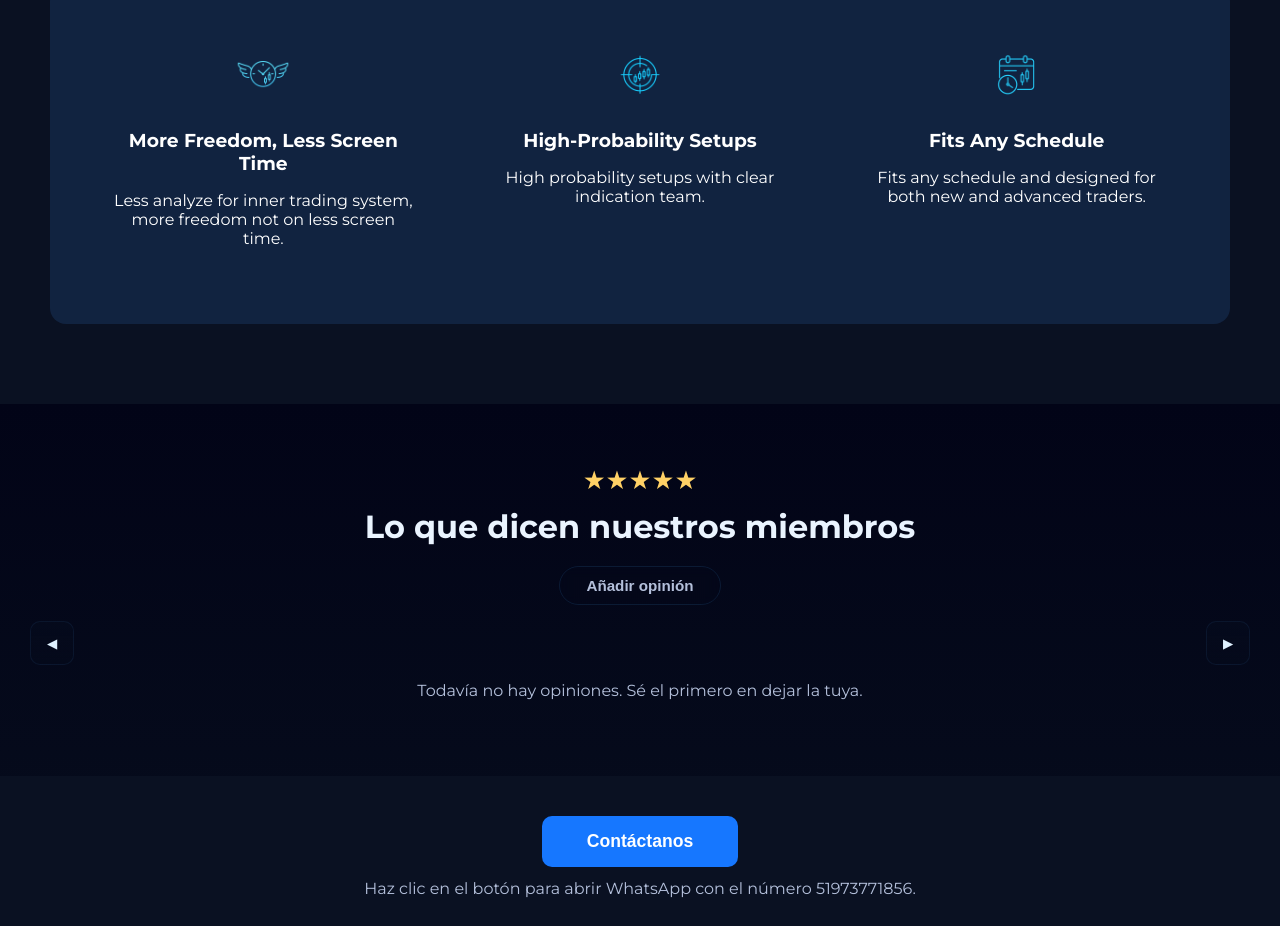
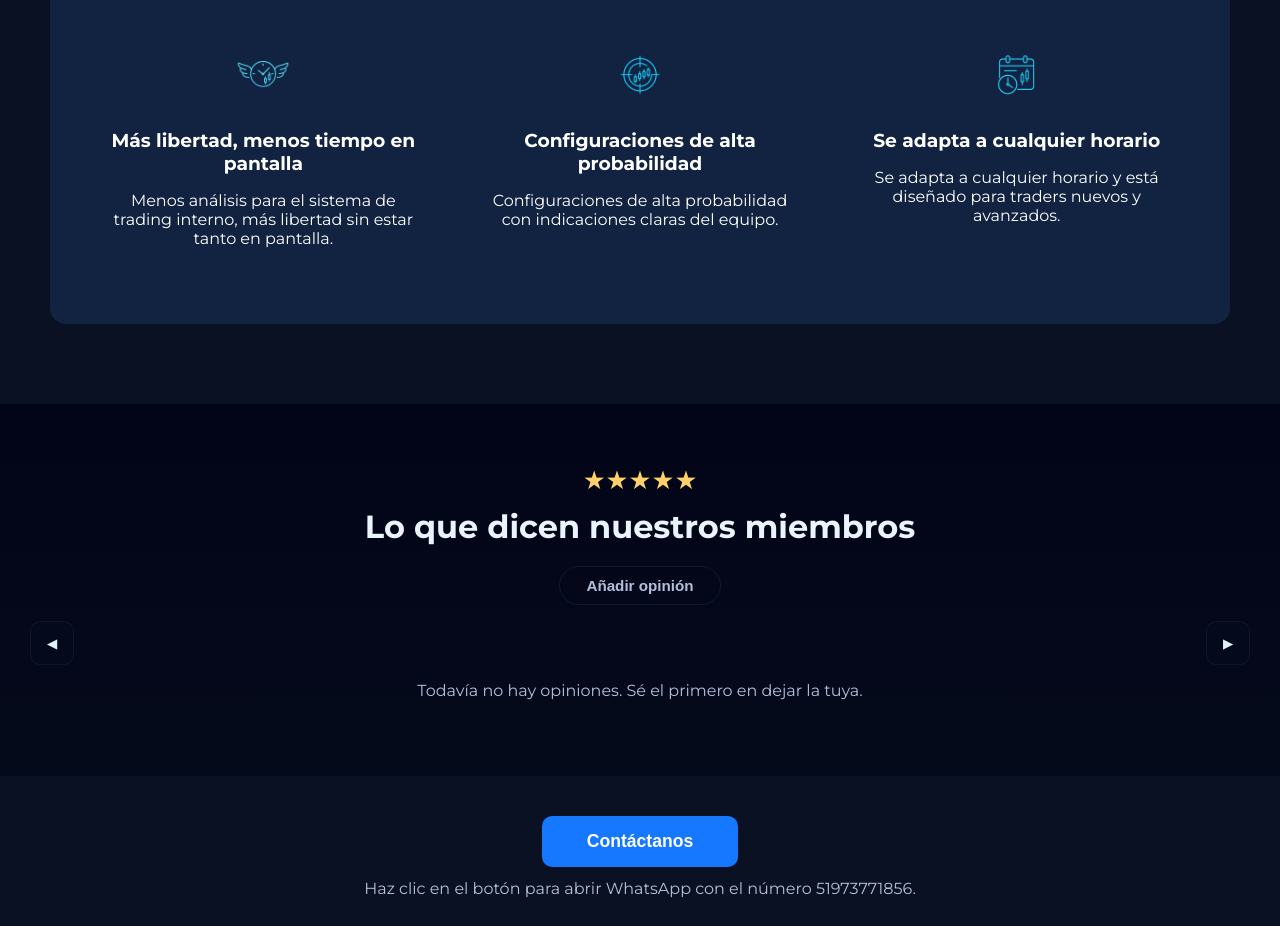
Before and after one commit to AlehReal/trading1, a website: page index.html in a window 1280 px wide. Shown: the part 1822-2748 px from the top of the page. Drawn offline with Linux system fonts and the light colour scheme; no server answers.

Commit message:
Add features section translations (i18n for features)

```diff
--- a/index.html
+++ b/index.html
@@ -930,20 +930,20 @@
         <div class="features-wrapper">
             <div class="feature">
                 <img src="icon1.png">
-                <h3>More Freedom, Less Screen Time</h3>
-                <p>Less analyze for inner trading system, more freedom not on less screen time.</p>
+                <h3 data-i18n="feature.1.title">More Freedom, Less Screen Time</h3>
+                <p data-i18n="feature.1.desc">Less analyze for inner trading system, more freedom not on less screen time.</p>
             </div>
 
             <div class="feature">
                 <img src="icon2.png">
-                <h3>High-Probability Setups</h3>
-                <p>High probability setups with clear indication team.</p>
+                <h3 data-i18n="feature.2.title">High-Probability Setups</h3>
+                <p data-i18n="feature.2.desc">High probability setups with clear indication team.</p>
             </div>
 
             <div class="feature">
                 <img src="icon3.png">
-                <h3>Fits Any Schedule</h3>
-                <p>Fits any schedule and designed for both new and advanced traders.</p>
+                <h3 data-i18n="feature.3.title">Fits Any Schedule</h3>
+                <p data-i18n="feature.3.desc">Fits any schedule and designed for both new and advanced traders.</p>
             </div>
         </div>
     </section>
@@ -1685,7 +1685,14 @@ function openEditModal(opinion) {
                 'contact.text': 'Click the button to open WhatsApp with number 51973771856.',
                 'verified.badge': 'Verified Trader',
                 'card.thumb': 'Image',
-                'opinions.empty': 'No reviews yet. Be the first to add one.'
+                'opinions.empty': 'No reviews yet. Be the first to add one.',
+                // Features translations
+                'feature.1.title': 'More Freedom, Less Screen Time',
+                'feature.1.desc': 'Less analyze for inner trading system, more freedom not on less screen time.',
+                'feature.2.title': 'High-Probability Setups',
+                'feature.2.desc': 'High probability setups with clear indication team.',
+                'feature.3.title': 'Fits Any Schedule',
+                'feature.3.desc': 'Fits any schedule and designed for both new and advanced traders.'
             },
             es: {
                 'hero.title': "Aprende el sistema comprobado que ha ayudado a <span class='highlight'>más de 5.000 traders</span> a operar correctamente",
@@ -1712,7 +1719,14 @@ function openEditModal(opinion) {
                 'contact.text': 'Haz clic en el botón para abrir WhatsApp con el número 51973771856.',
                 'verified.badge': 'Trader verificado',
                 'card.thumb': 'Imagen',
-                'opinions.empty': 'Todavía no hay opiniones. Sé el primero en dejar la tuya.'
+                'opinions.empty': 'Todavía no hay opiniones. Sé el primero en dejar la tuya.',
+                // Traducciones de features
+                'feature.1.title': 'Más libertad, menos tiempo en pantalla',
+                'feature.1.desc': 'Menos análisis para el sistema de trading interno, más libertad sin estar tanto en pantalla.',
+                'feature.2.title': 'Configuraciones de alta probabilidad',
+                'feature.2.desc': 'Configuraciones de alta probabilidad con indicaciones claras del equipo.',
+                'feature.3.title': 'Se adapta a cualquier horario',
+                'feature.3.desc': 'Se adapta a cualquier horario y está diseñado para traders nuevos y avanzados.'
             }
         };
 
```
